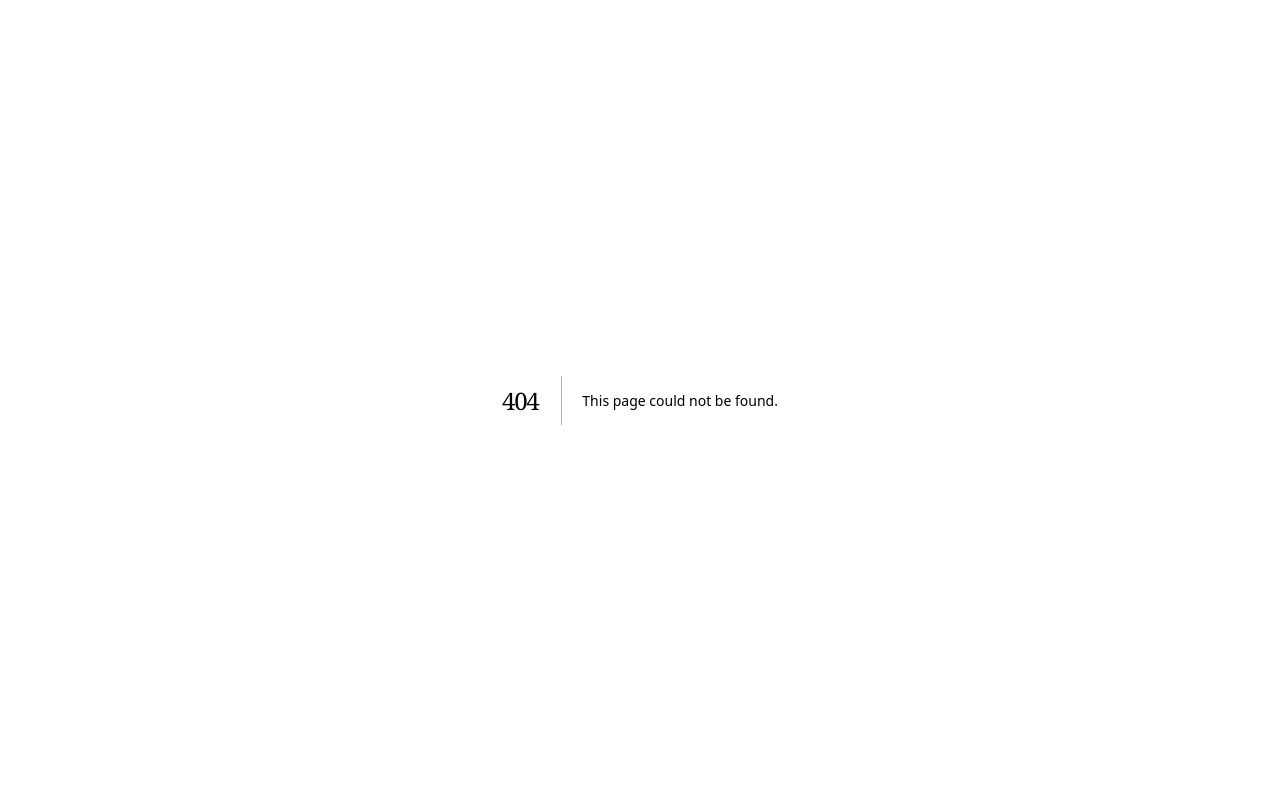
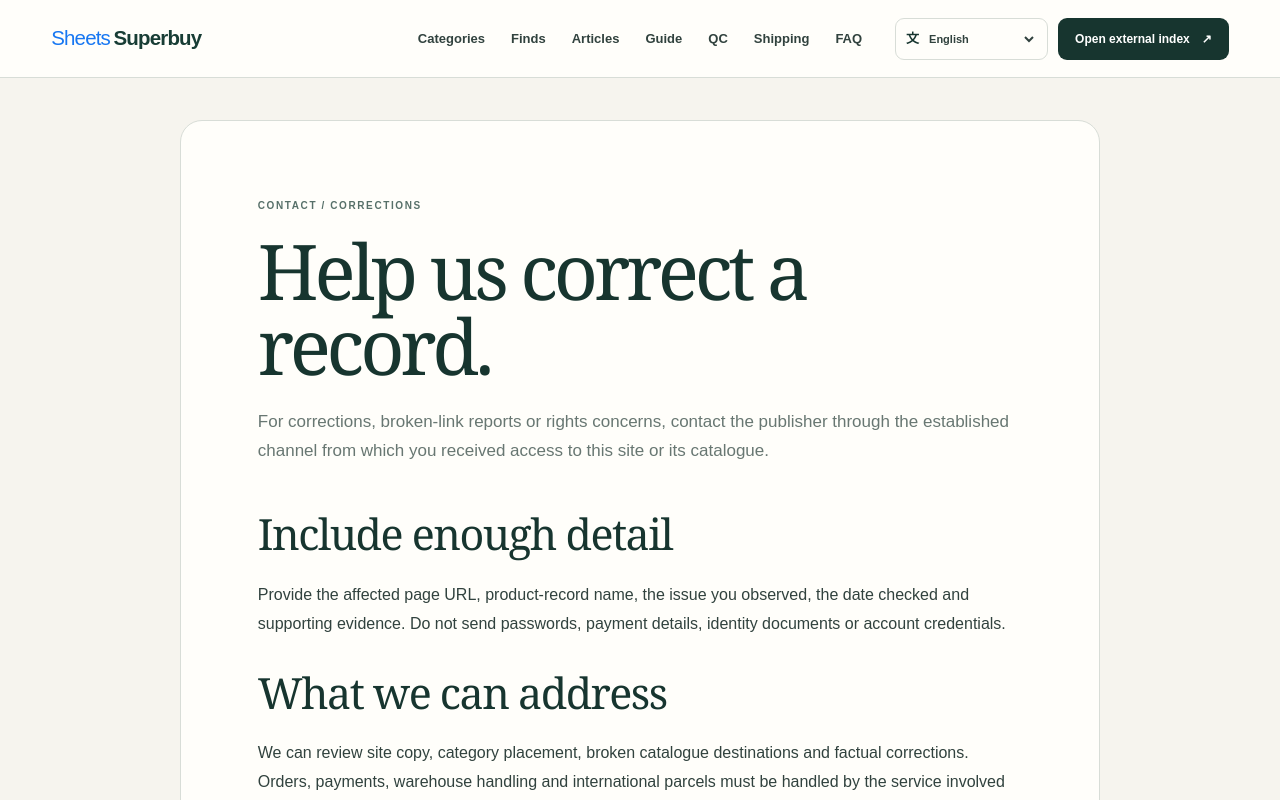
Before and after one commit to hehaize88-code/anan, a Next.js app in the folder sheets-superbuy-com/: page /contact in a window 1280 px wide. Before the commit this address had no page. Shown: the top 800 px of the page. Built offline with nearby package versions, Linux system fonts and the light colour scheme.

Commit message:
Add contact/page.tsx SEO support

```diff
--- /dev/null
+++ b/sheets-superbuy-com/app/contact/page.tsx
@@ -0,0 +1,11 @@
+import { PolicyPage } from "../policy-page";
+import { BreadcrumbJsonLd, pageMetadata } from "../seo";
+
+export const metadata = pageMetadata("Contact & Corrections | Sheets Superbuy", "How to submit corrections, link-status reports and rights concerns about content published on Sheets Superbuy.", "/contact/");
+
+export default function ContactPage() {
+  return <><BreadcrumbJsonLd items={[{name:"Home",path:"/"},{name:"Contact",path:"/contact/"}]}/><PolicyPage eyebrow="CONTACT / CORRECTIONS" title="Help us correct a record." intro="For corrections, broken-link reports or rights concerns, contact the publisher through the established channel from which you received access to this site or its catalogue.">
+    <section><h2>Include enough detail</h2><p>Provide the affected page URL, product-record name, the issue you observed, the date checked and supporting evidence. Do not send passwords, payment details, identity documents or account credentials.</p></section>
+    <section><h2>What we can address</h2><p>We can review site copy, category placement, broken catalogue destinations and factual corrections. Orders, payments, warehouse handling and international parcels must be handled by the service involved in that transaction.</p></section>
+  </PolicyPage></>;
+}
```
